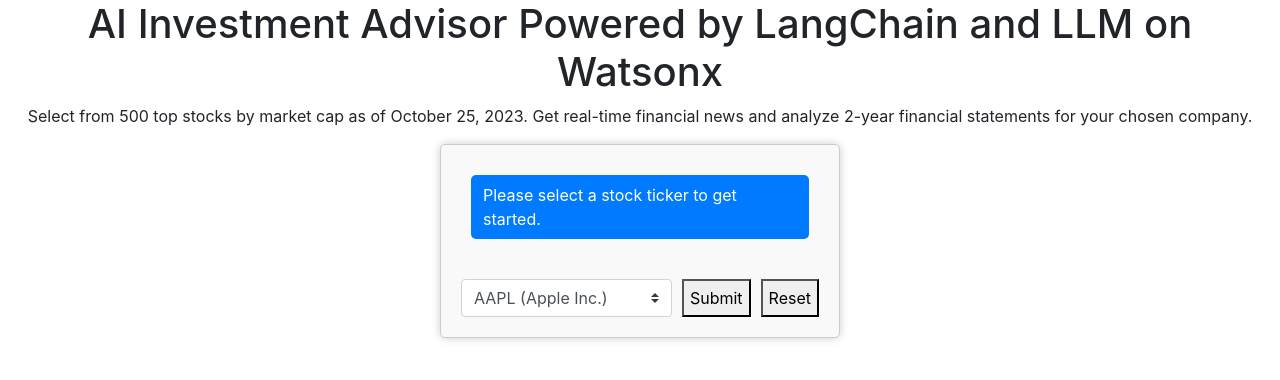
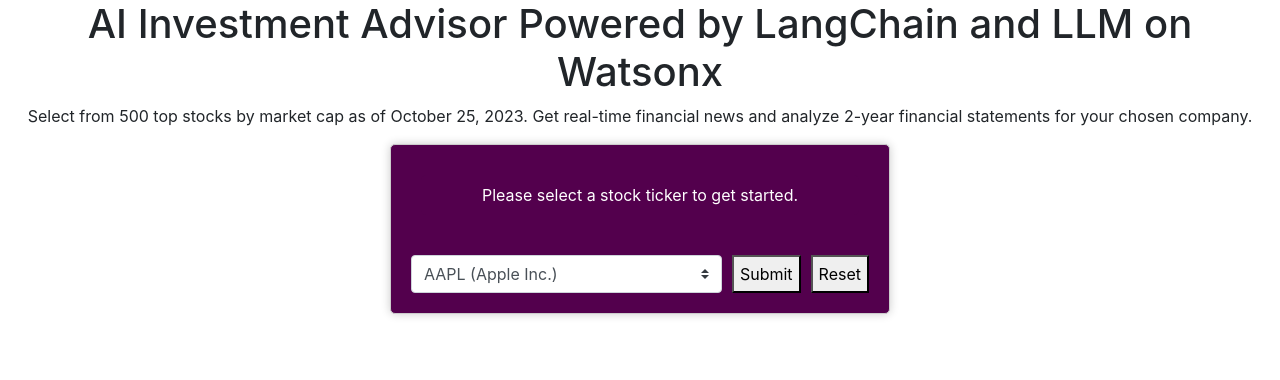
Before and after one commit to ibm-developer-skills-network/langchain-finance, a Flask app: page / in a window 1280 px wide. Shown: the top 380 px of the page. Run offline with Flask 3, Linux system fonts and the light colour scheme; some libraries are stand-ins or nearby versions.

Commit message:
Update style.css

```diff
--- a/static/style.css
+++ b/static/style.css
@@ -3,13 +3,13 @@
 }
 
 .chat-container {
-    max-width: 400px;
+    max-width: 500px;
     margin: 0 auto;
     padding: 20px;
     border: 1px solid #ccc;
     border-radius: 5px;
     box-shadow: 0 0 10px rgba(0, 0, 0, 0.2);
-    background-color: #f9f9f9;
+    background-color: #53004d;
 }
 
 .chat-messages {
@@ -26,7 +26,7 @@
 }
 
 .bot-message {
-    background-color: #4CAF50;
+    background-color: #2196F3;
     color: white;
     padding: 8px 12px;
     border-radius: 5px;
@@ -34,12 +34,12 @@
 }
 
 .initial-message {
-    background-color: #007bff;
+    text-align: center;
+    background-color: #53004d;
 }
 
-/* Style user messages (if needed) */
 .user-message {
-    background-color: #2196F3;
+    background-color: #270089;
     color: white;
     padding: 8px 12px;
     border-radius: 5px;
```
